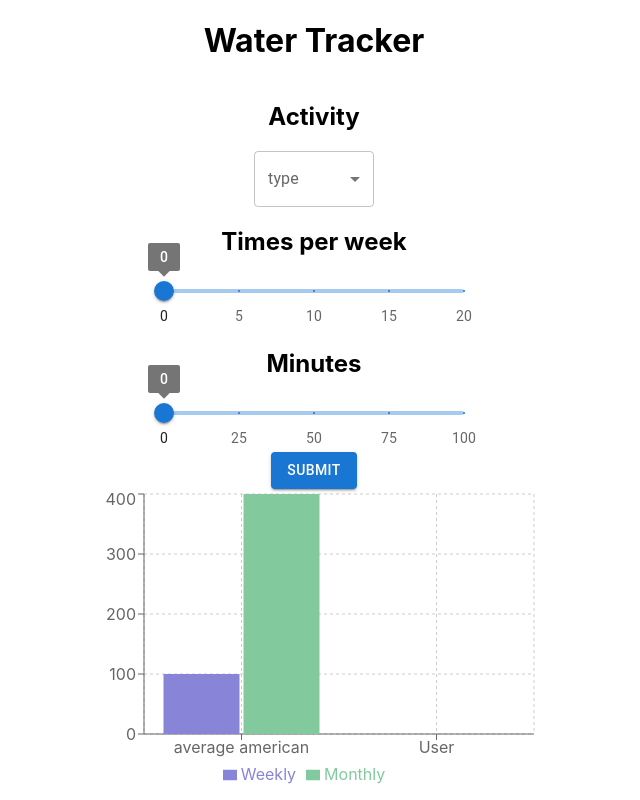
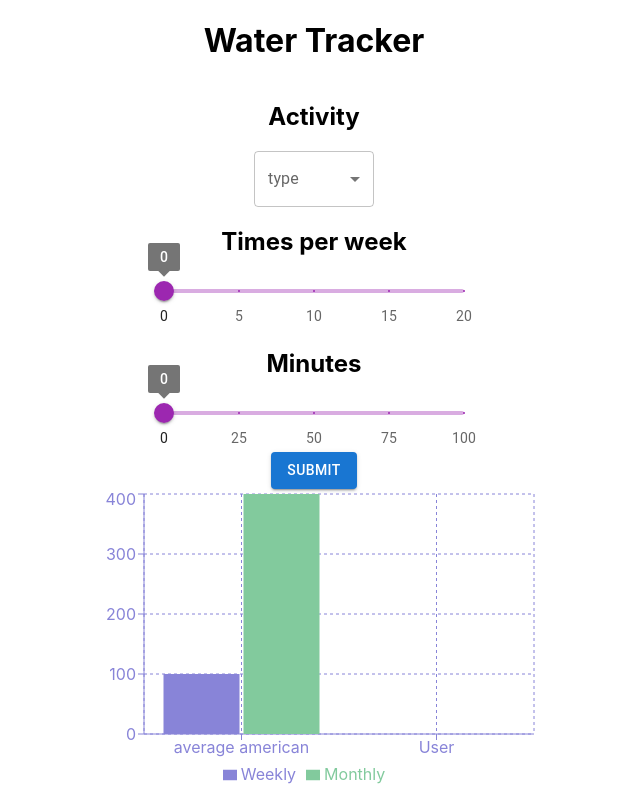
Before and after one commit to dwaynek24/water-tracker, a React (Create React App) app: page / in a window 1280 px wide. Shown: the whole page, without its empty margins (326-966 px from the left). Built offline with nearby package versions, Linux system fonts and the light colour scheme.

Commit message:
update slider

```diff
--- a/src/App.css
+++ b/src/App.css
@@ -4,6 +4,8 @@
   flex-direction: column;
   justify-content: center;
   align-items:center ;
+
+
 }
 .inputForm{
   display: flex;
--- a/src/components/InputForm.js
+++ b/src/components/InputForm.js
@@ -151,6 +151,7 @@ const handleSubmit = ()=>{
             max={20}
             marks={marks2}
             valueLabelDisplay="on"
+            color = "secondary"
             onChange={handleChange}
           />
         </Box>
@@ -166,6 +167,7 @@ const handleSubmit = ()=>{
           step={1}
           marks={marks}
           valueLabelDisplay="on"
+          color = "secondary"
           onChange={handleChange}
         />
       </Box>
@@ -191,9 +193,9 @@ const handleSubmit = ()=>{
         bottom: 5
       }}
     >
-      <CartesianGrid strokeDasharray="3 3" />
-      <XAxis dataKey="name" />
-      <YAxis />
+      <CartesianGrid strokeDasharray="3 3" stroke="#8884d8" />
+      <XAxis dataKey="name" stroke="#8884d8" />
+      <YAxis stroke="#8884d8"/>
       <Tooltip />
       <Legend />
       <Bar dataKey="Weekly" fill="#8884d8" />
```
